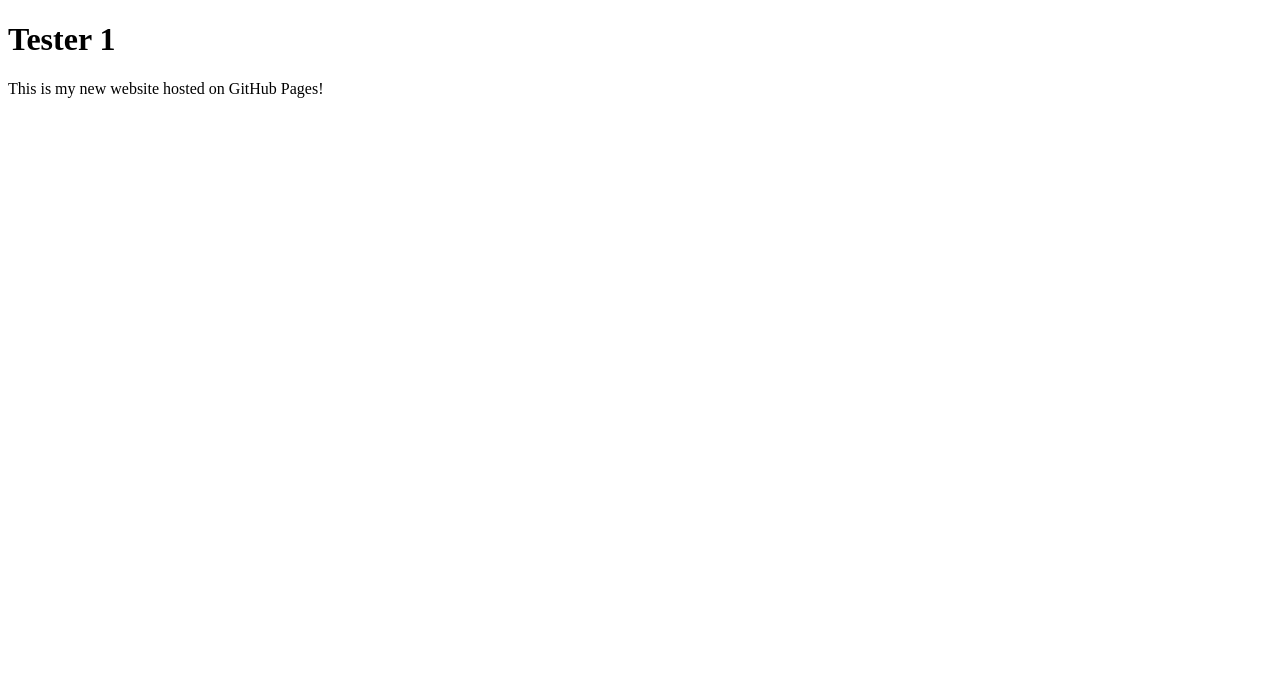
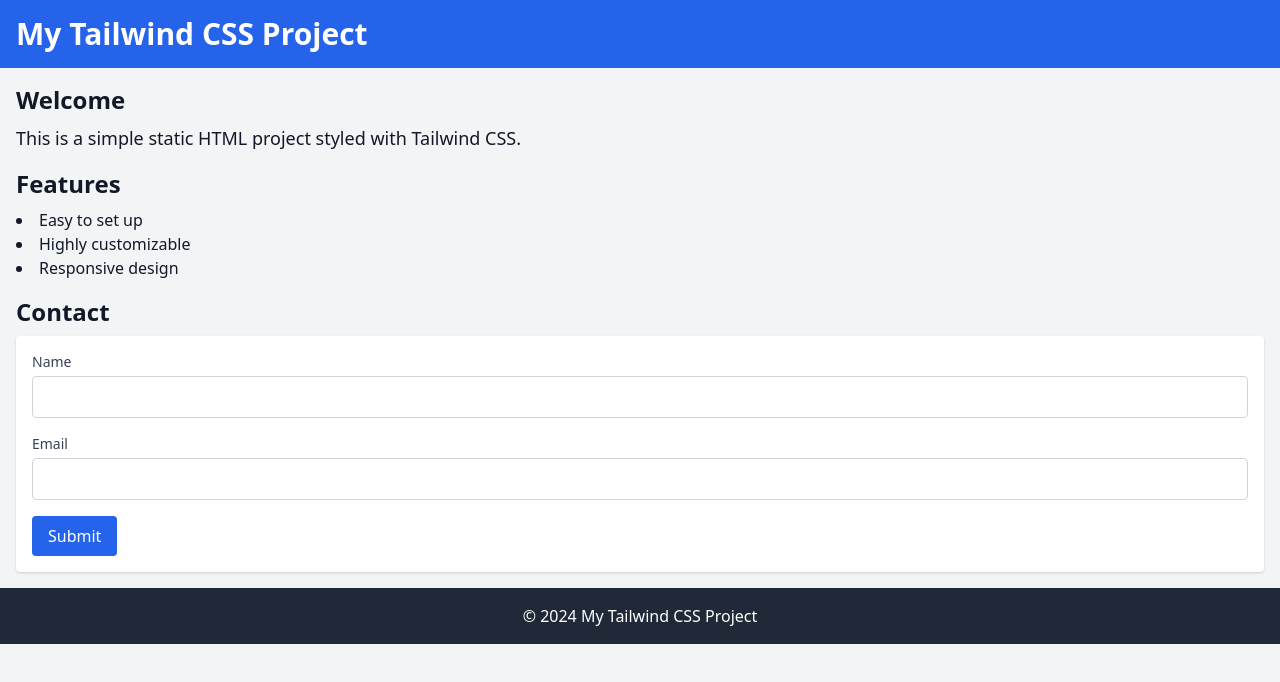
Before and after one commit to edliau/edliau.github.io, a plain HTML site: page index.html in a window 1280 px wide. Drawn offline with nearby package versions, Linux system fonts and the light colour scheme.

Commit message:
Update index.html

```diff
--- a/index.html
+++ b/index.html
@@ -1,29 +1,45 @@
-<!DOCTYPE HTML>
-
-<html lang=”en”>
-
-  <head>
-
-    <meta charset=”UTF-8″>
-
-    <meta name=”viewport” content=”width=device-width, initial-scale=1.0″>
-
-    <meta http-equiv=”X-UA-Compatible” content=”ie=edge”>
-
-    <title>Testing!</title>
-
-  </head>
-
-  <body>
-
-    <main>
-
-        <h1>Tester 1</h1>
-
-        <p>This is my new website hosted on GitHub Pages!</p>
-
+<!DOCTYPE html>
+<html lang="en">
+<head>
+    <meta charset="UTF-8">
+    <meta name="viewport" content="width=device-width, initial-scale=1.0">
+    <title>Tailwind CSS Project</title>
+    <link href="https://cdn.jsdelivr.net/npm/tailwindcss@2.2.19/dist/tailwind.min.css" rel="stylesheet">
+</head>
+<body class="bg-gray-100 text-gray-900">
+    <header class="bg-blue-600 p-4 text-white">
+        <h1 class="text-3xl font-bold">My Tailwind CSS Project</h1>
+    </header>
+    <main class="p-4">
+        <section class="mb-4">
+            <h2 class="text-2xl font-semibold mb-2">Welcome</h2>
+            <p class="text-lg">This is a simple static HTML project styled with Tailwind CSS.</p>
+        </section>
+        <section class="mb-4">
+            <h2 class="text-2xl font-semibold mb-2">Features</h2>
+            <ul class="list-disc list-inside">
+                <li>Easy to set up</li>
+                <li>Highly customizable</li>
+                <li>Responsive design</li>
+            </ul>
+        </section>
+        <section>
+            <h2 class="text-2xl font-semibold mb-2">Contact</h2>
+            <form class="bg-white p-4 shadow rounded">
+                <div class="mb-4">
+                    <label for="name" class="block text-sm font-medium text-gray-700">Name</label>
+                    <input type="text" id="name" name="name" class="mt-1 block w-full p-2 border border-gray-300 rounded">
+                </div>
+                <div class="mb-4">
+                    <label for="email" class="block text-sm font-medium text-gray-700">Email</label>
+                    <input type="email" id="email" name="email" class="mt-1 block w-full p-2 border border-gray-300 rounded">
+                </div>
+                <button type="submit" class="bg-blue-600 text-white py-2 px-4 rounded">Submit</button>
+            </form>
+        </section>
     </main>
-
-  </body>
-
+    <footer class="bg-gray-800 text-white p-4 text-center">
+        &copy; 2024 My Tailwind CSS Project
+    </footer>
+</body>
 </html>
```
